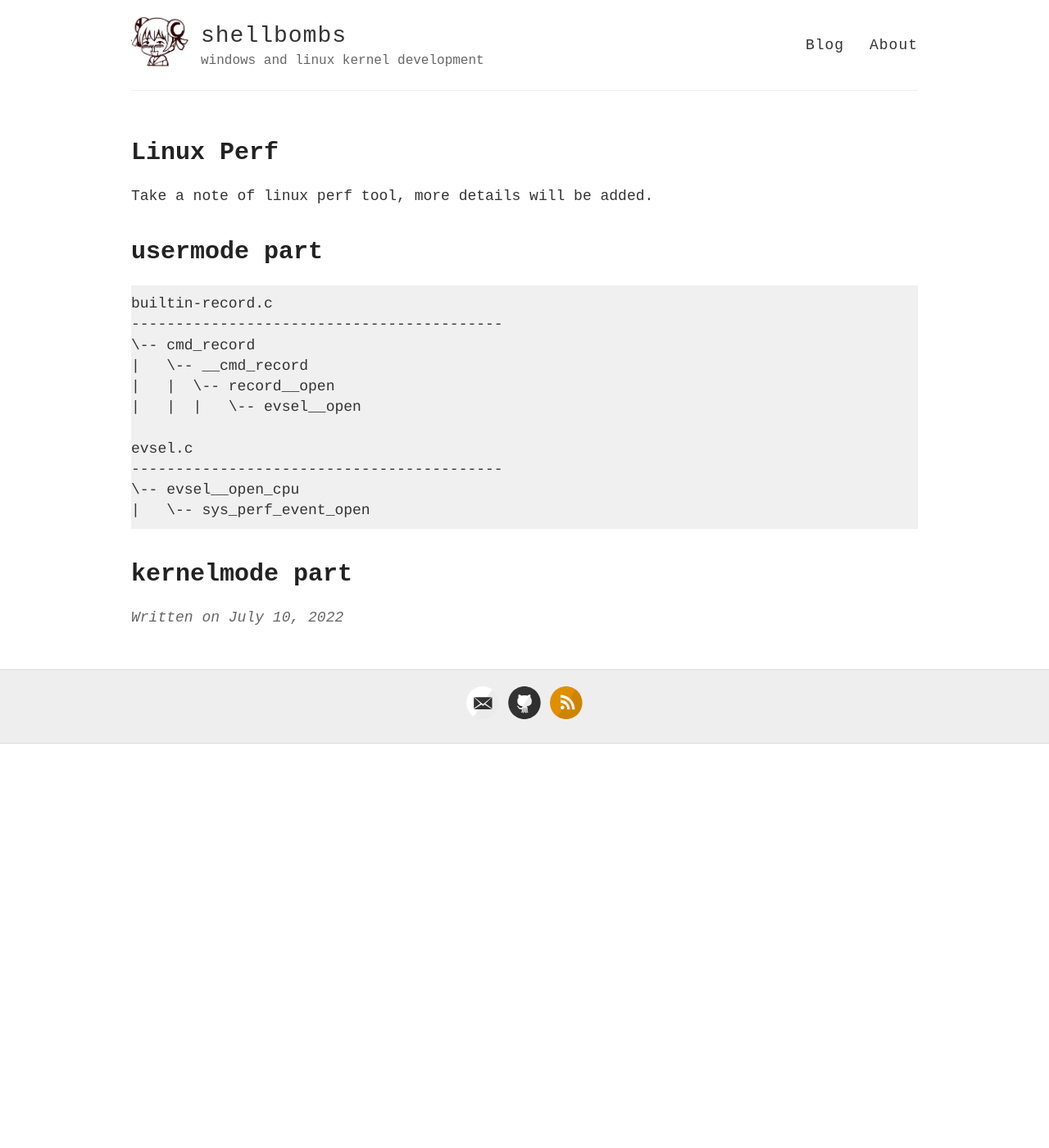
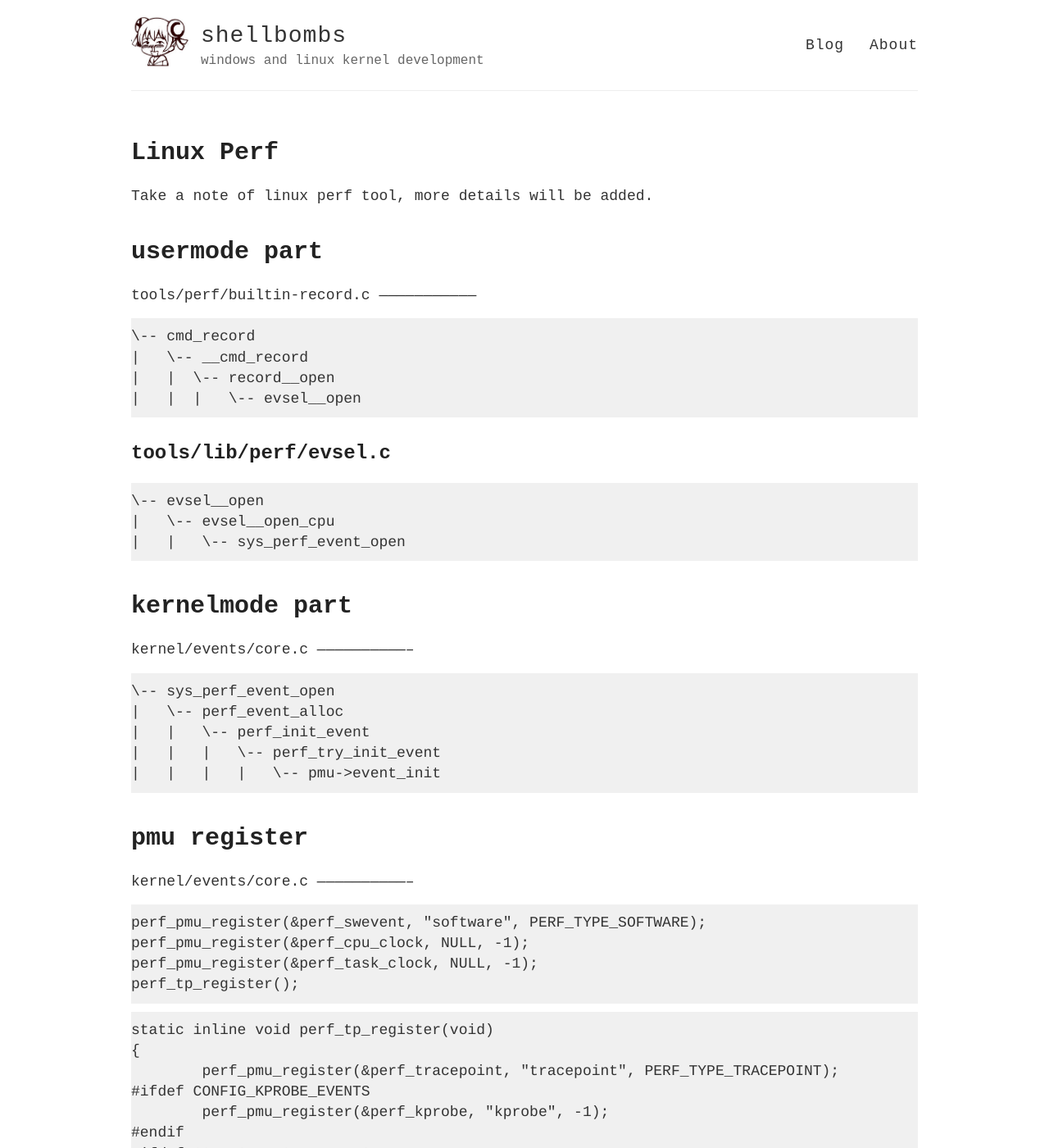
Before and after one commit to shellbombs/shellbombs.github.io, a Jekyll site: the page built from _posts/2022-7-10-linux perf.md, in a window 1280 px wide and 1400 px high. Shown: the whole window at 82% size. Built offline with Jekyll 4.4.1, drawn with Linux system fonts in a browser that asks for light colours; some of the changed text lies outside the part shown.

Commit message:
add more details

````diff
--- a/_posts/2022-7-10-linux perf.md
+++ b/_posts/2022-7-10-linux perf.md
@@ -6,18 +6,87 @@ title: Linux Perf
 Take a note of linux perf tool, more details will be added.
 
 # usermode part
+tools/perf/builtin-record.c
+---------------------------------
 ```
-builtin-record.c
-------------------------------------------
 \-- cmd_record
 |   \-- __cmd_record
 |   |  \-- record__open
 |   |  |   \-- evsel__open
+```
 
-evsel.c
-------------------------------------------
-\-- evsel__open_cpu
-|   \-- sys_perf_event_open
+tools/lib/perf/evsel.c
+---------------------------------
+```
+\-- evsel__open
+|   \-- evsel__open_cpu
+|   |   \-- sys_perf_event_open
 ```
 
 # kernelmode part
+kernel/events/core.c
+--------------------------------
+```
+\-- sys_perf_event_open
+|   \-- perf_event_alloc
+|   |   \-- perf_init_event
+|   |   |   \-- perf_try_init_event
+|   |   |   |   \-- pmu->event_init
+```
+
+# pmu register
+kernel/events/core.c
+--------------------------------
+```
+perf_pmu_register(&perf_swevent, "software", PERF_TYPE_SOFTWARE);
+perf_pmu_register(&perf_cpu_clock, NULL, -1);
+perf_pmu_register(&perf_task_clock, NULL, -1);
+perf_tp_register();
+```
+
+```
+static inline void perf_tp_register(void)
+{
+	perf_pmu_register(&perf_tracepoint, "tracepoint", PERF_TYPE_TRACEPOINT);
+#ifdef CONFIG_KPROBE_EVENTS
+	perf_pmu_register(&perf_kprobe, "kprobe", -1);
+#endif
+#ifdef CONFIG_UPROBE_EVENTS
+	perf_pmu_register(&perf_uprobe, "uprobe", -1);
+#endif
+}
+```
+
+# take tracepoint as example
+kernel/events/core.c
+--------------------------------
+```
+static struct pmu perf_tracepoint = {
+	.task_ctx_nr	= perf_sw_context,
+
+	.event_init	= perf_tp_event_init,
+	.add		= perf_trace_add,
+	.del		= perf_trace_del,
+	.start		= perf_swevent_start,
+	.stop		= perf_swevent_stop,
+	.read		= perf_swevent_read,
+};
+```
+
+```
+\-- pmu->event_init
+|   \-- perf_tp_event_init
+|   |   \-- perf_trace_init
+```
+
+kernel/trace/trace_event_perf.c
+--------------------------------
+```
+\-- perf_trace_init
+|   \-- perf_trace_event_init
+|   |   \-- perf_trace_event_reg
+|   |   |   \-- tp_event->class->reg
+```
+tp_event is a **trace_event_call** structure which is defined when we use the **very complicated macro TRACE_EVENT** for specific tracepoint, all **trace_event_call** structures will be linked to a global list **ftrace_events**.
+
+for tracepoint, the **tp_event->class->reg** will be **trace_event_reg**, it will register the perf_event callback **trace_event_raw_event_##call** to the specific tracepoint, the callback **trace_event_raw_event_##call** which is also define by the **very complicated macro TRACE_EVENT**, will write collected data to the ring buffer
````
